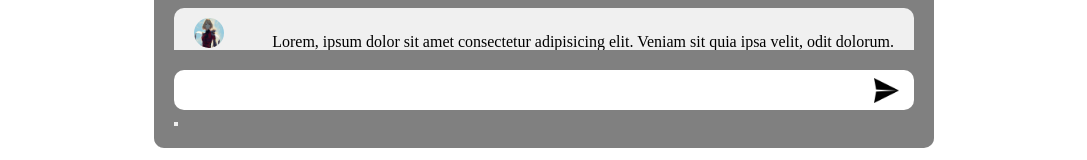
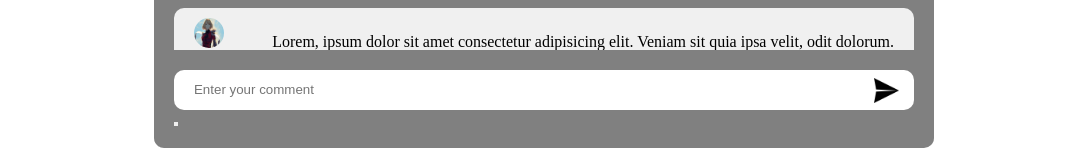
Before and after one commit to CindyMoukam/PROJET-WEB, a website: page frontend/src/Detail_event/index.html in a window 1280 px wide. Shown: the part 621-781 px from the top of the page, without its empty margins (96-1183 px from the left). Drawn offline with Linux system fonts and the light colour scheme.

Commit message:
Just the structure

```diff
--- a/frontend/src/Detail_event/index.html
+++ b/frontend/src/Detail_event/index.html
@@ -49,7 +49,7 @@
 
                 <div class="body_div2_div2">
                     <form method="POST" action="./index.js">
-                        <input class="body_div2_div2--input" type="text" name="message" id="message">
+                        <input placeholder="Enter your comment" class="body_div2_div2--input" type="text" name="message" id="message">
                         <button type="submit">
                             <img class="body_div2_div2--img" src="./assets/send.png" alt="submit">
                         </button>
```
